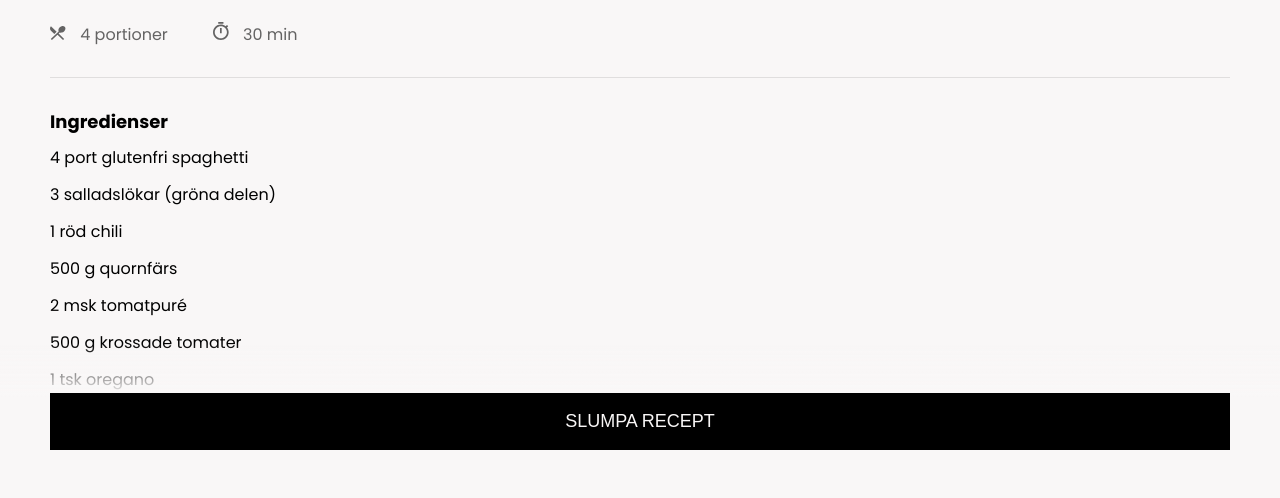
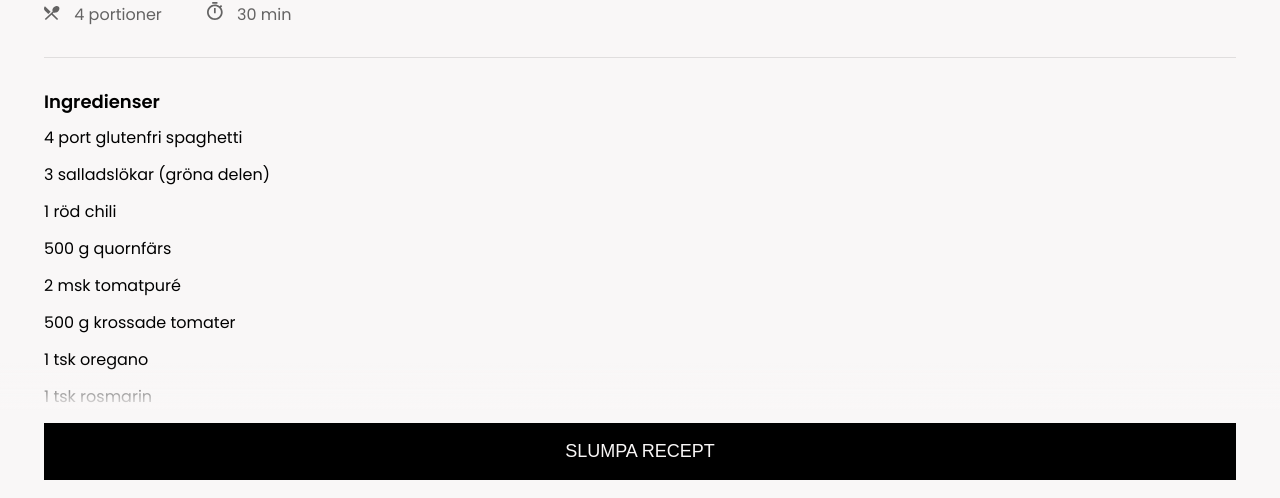
Before and after one commit to agneskalstrom/fodmap-recipes, a React (Create React App) app: page / in a window 1280 px wide. Shown: the part 300-798 px from the top of the page. Built offline with nearby package versions, Linux system fonts and the light colour scheme.

Commit message:
fix padding

```diff
--- a/src/styles/index.css
+++ b/src/styles/index.css
@@ -1,4 +1,4 @@
-@import url('https://fonts.googleapis.com/css2?family=Poppins:wght@400;700&display=swap');
+@import url("https://fonts.googleapis.com/css2?family=Poppins:wght@400;500;600;700&display=swap");
 
 html {
     box-sizing: border-box;
@@ -29,10 +29,10 @@
 
 .recipe-container {
     width: 100vw;
-    padding-left: 50px;
-    padding-right: 50px;
-    padding-top: 70px;
-    padding-bottom: 200px;
+    padding-left: 44px;
+    padding-right: 44px;
+    padding-top: 50px;
+    padding-bottom: 150px;
     border-radius: 50px 50px 0 0;
     margin-top: -50px;
     background: #F9F7F7;
@@ -41,11 +41,11 @@
 }
 
 .recipe-button {
-    padding-top: 50px;
-    padding-bottom: 50px;
-    margin-left: -50px;
-    padding-left: 50px;
-    padding-right: 50px;
+    padding-top: 60px;
+    padding-bottom: 20px;
+    margin-left: -44px;
+    padding-left: 44px;
+    padding-right: 44px;
     bottom: 0;
     position: fixed;
     width: 100%;
@@ -79,11 +79,12 @@
 }
 
 h3 {
-    font-weight: bold;
+    font-weight: 600;
     font-size: 18px;
 }
 
 h4 {
+    font-weight: 600;
     font-size: 16px;
     padding-bottom: 10px;
 }
```
